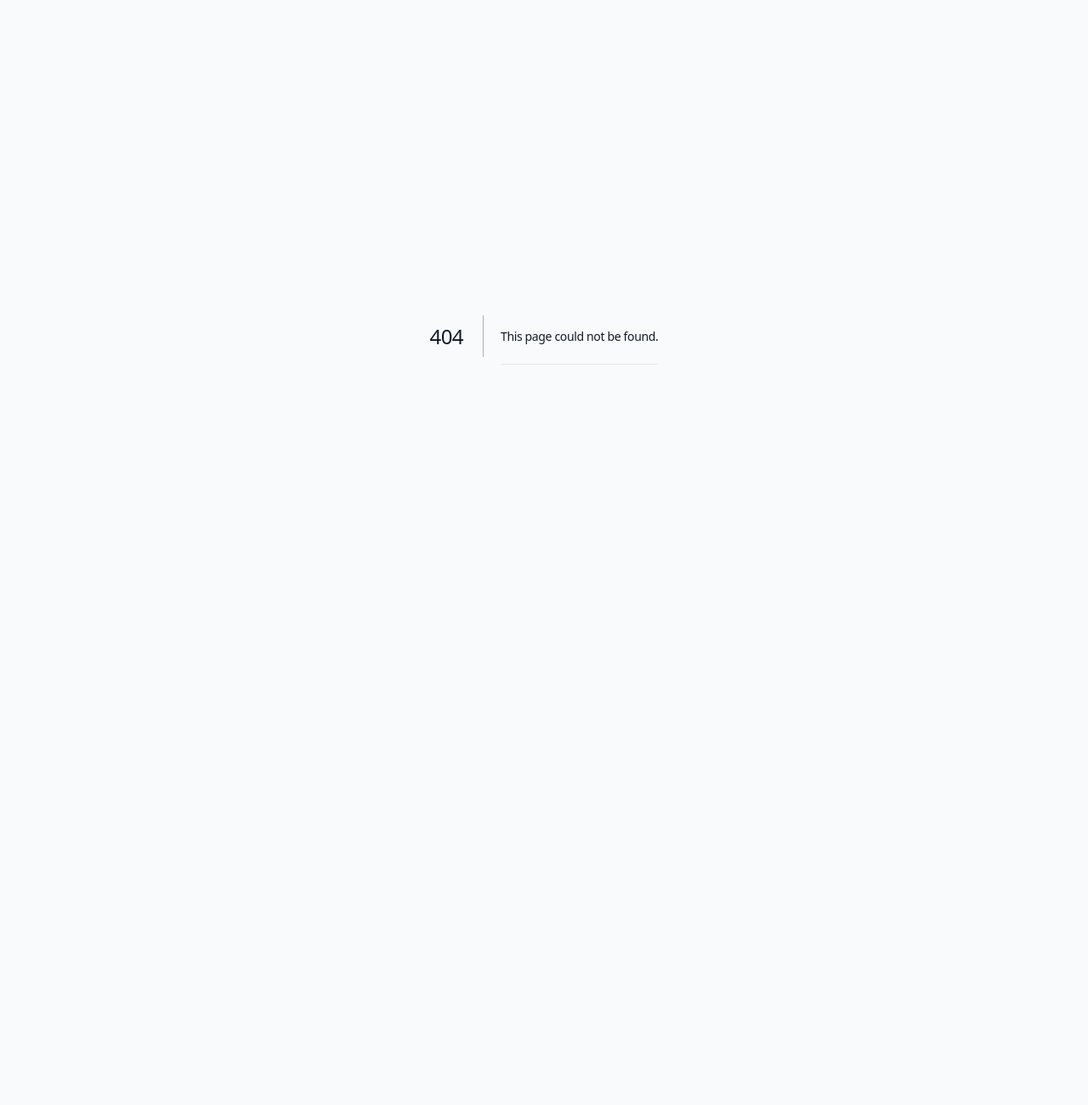
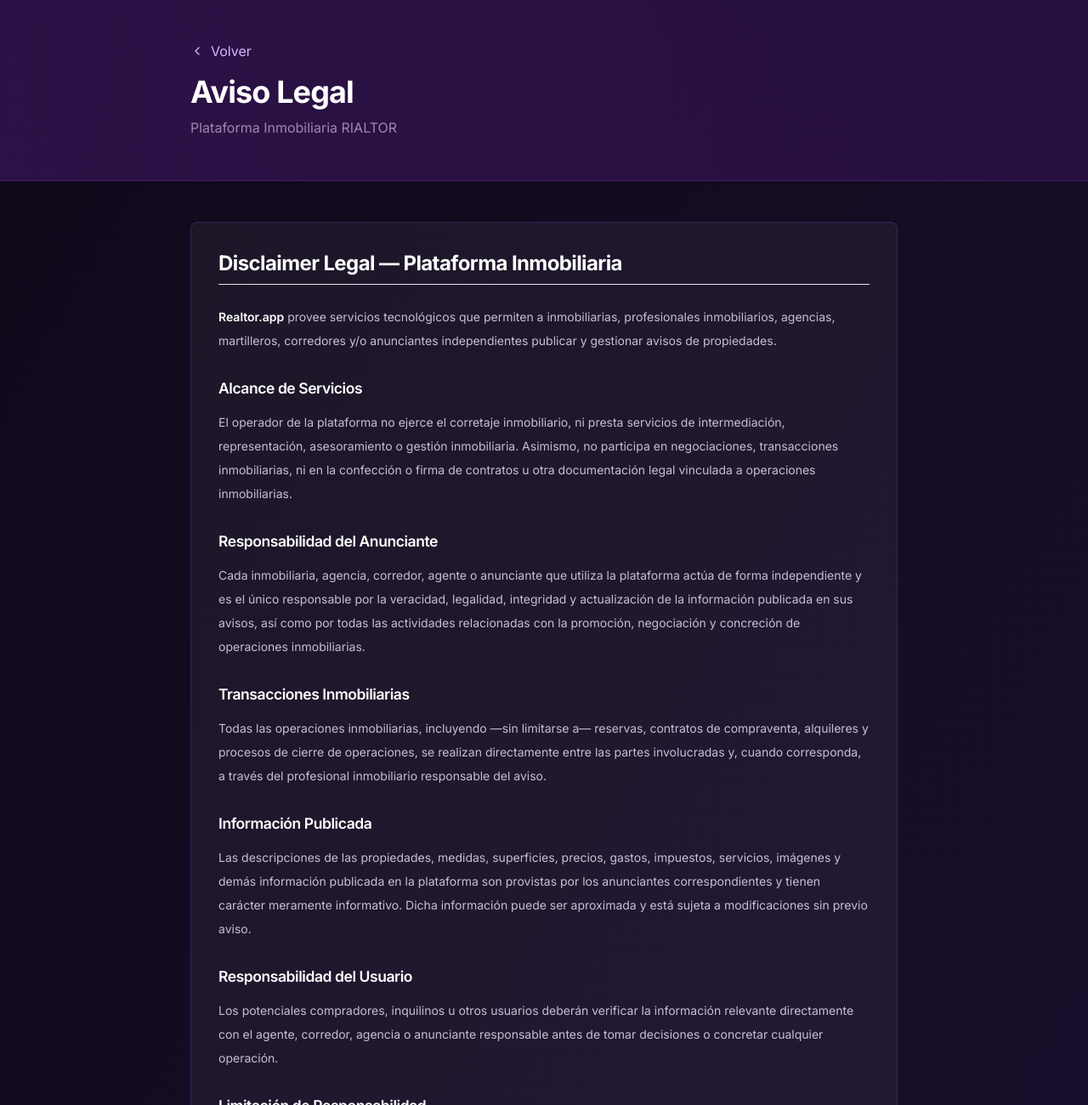
Before and after one commit to Tabix-Group/rialtor, a Next.js app in the folder frontend/: page /aviso-legal in a window 1280 px wide. Before the commit this address had no page. Shown: the top 1300 px of the page at 85% size. Before the commit the page ends 800 px from the top, so only its background shows below. Built offline with nearby package versions, Linux system fonts and the light colour scheme.

Commit message:
disclamer, ayuda redirect

```diff
--- /dev/null
+++ b/frontend/src/app/aviso-legal/page.tsx
@@ -0,0 +1,127 @@
+"use client";
+
+import Link from "next/link";
+import { ChevronLeft } from "lucide-react";
+
+export default function AvisoLegalPage() {
+  return (
+    <div className="min-h-screen bg-gradient-to-br from-[#0f0a1a] to-[#1a0e2e]">
+      {/* Header */}
+      <div className="bg-gradient-to-r from-purple-900/40 to-purple-800/20 border-b border-purple-500/20">
+        <div className="max-w-4xl mx-auto px-4 sm:px-6 lg:px-8 py-12">
+          <Link href="/" className="flex items-center gap-2 text-purple-300 hover:text-white mb-4 transition-colors">
+            <ChevronLeft className="w-4 h-4" />
+            Volver
+          </Link>
+          <h1 className="text-3xl sm:text-4xl font-bold text-white">Aviso Legal</h1>
+          <p className="text-purple-200/60 mt-2">Plataforma Inmobiliaria RIALTOR</p>
+        </div>
+      </div>
+
+      {/* Content */}
+      <div className="max-w-4xl mx-auto px-4 sm:px-6 lg:px-8 py-12">
+        <div className="prose prose-invert max-w-none space-y-8">
+          {/* Main Disclaimer */}
+          <section className="bg-white/5 border border-purple-500/20 rounded-lg p-8">
+            <h2 className="text-2xl font-bold text-white mb-6">Disclaimer Legal — Plataforma Inmobiliaria</h2>
+
+            <div className="space-y-6 text-purple-100/80 text-sm leading-relaxed">
+              <p>
+                <strong className="text-white">Realtor.app</strong> provee servicios tecnológicos que permiten a inmobiliarias, profesionales
+                inmobiliarios, agencias, martilleros, corredores y/o anunciantes independientes publicar y gestionar avisos de propiedades.
+              </p>
+
+              <div>
+                <h3 className="text-white font-semibold mb-3">Alcance de Servicios</h3>
+                <p>
+                  El operador de la plataforma no ejerce el corretaje inmobiliario, ni presta servicios de intermediación, representación,
+                  asesoramiento o gestión inmobiliaria. Asimismo, no participa en negociaciones, transacciones inmobiliarias, ni en la
+                  confección o firma de contratos u otra documentación legal vinculada a operaciones inmobiliarias.
+                </p>
+              </div>
+
+              <div>
+                <h3 className="text-white font-semibold mb-3">Responsabilidad del Anunciante</h3>
+                <p>
+                  Cada inmobiliaria, agencia, corredor, agente o anunciante que utiliza la plataforma actúa de forma independiente y es el
+                  único responsable por la veracidad, legalidad, integridad y actualización de la información publicada en sus avisos, así como
+                  por todas las actividades relacionadas con la promoción, negociación y concreción de operaciones inmobiliarias.
+                </p>
+              </div>
+
+              <div>
+                <h3 className="text-white font-semibold mb-3">Transacciones Inmobiliarias</h3>
+                <p>
+                  Todas las operaciones inmobiliarias, incluyendo —sin limitarse a— reservas, contratos de compraventa, alquileres y procesos
+                  de cierre de operaciones, se realizan directamente entre las partes involucradas y, cuando corresponda, a través del profesional
+                  inmobiliario responsable del aviso.
+                </p>
+              </div>
+
+              <div>
+                <h3 className="text-white font-semibold mb-3">Información Publicada</h3>
+                <p>
+                  Las descripciones de las propiedades, medidas, superficies, precios, gastos, impuestos, servicios, imágenes y demás información
+                  publicada en la plataforma son provistas por los anunciantes correspondientes y tienen carácter meramente informativo. Dicha
+                  información puede ser aproximada y está sujeta a modificaciones sin previo aviso.
+                </p>
+              </div>
+
+              <div>
+                <h3 className="text-white font-semibold mb-3">Responsabilidad del Usuario</h3>
+                <p>
+                  Los potenciales compradores, inquilinos u otros usuarios deberán verificar la información relevante directamente con el agente,
+                  corredor, agencia o anunciante responsable antes de tomar decisiones o concretar cualquier operación.
+                </p>
+              </div>
+
+              <div>
+                <h3 className="text-white font-semibold mb-3">Limitación de Responsabilidad</h3>
+                <p>
+                  El operador de la plataforma no garantiza la exactitud, integridad o actualización de la información publicada y no asume
+                  responsabilidad por errores, omisiones o modificaciones en los datos provistos por anunciantes o terceros.
+                </p>
+              </div>
+            </div>
+          </section>
+
+          {/* Footer Disclaimer (Short Version) */}
+          <section className="bg-white/5 border border-purple-500/20 rounded-lg p-8">
+            <h2 className="text-2xl font-bold text-white mb-6">Resumen (Footer)</h2>
+
+            <div className="space-y-6 text-purple-100/80 text-sm leading-relaxed">
+              <p>
+                <strong className="text-white">Realtor.app</strong> actúa exclusivamente como proveedor de servicios tecnológicos para la
+                publicación de avisos inmobiliarios. No ejerce el corretaje inmobiliario ni interviene en las operaciones entre las partes.
+              </p>
+
+              <p>
+                Las propiedades, descripciones, precios, superficies y demás información publicada son provistas por inmobiliarias, corredores
+                o anunciantes independientes, quienes son los únicos responsables por su veracidad y actualización.
+              </p>
+
+              <p>
+                Las operaciones inmobiliarias se realizan directamente entre las partes y, cuando corresponda, a través del corredor público
+                inmobiliario matriculado responsable de la publicación.
+              </p>
+            </div>
+          </section>
+
+          {/* Contact Section */}
+          <section className="bg-gradient-to-r from-purple-900/40 to-purple-800/20 border border-purple-500/20 rounded-lg p-8 text-center">
+            <h3 className="text-lg font-semibold text-white mb-2">Preguntas sobre este aviso legal</h3>
+            <p className="text-purple-200/60 mb-4">
+              Si tienes dudas sobre estos términos, contáctanos
+            </p>
+            <a
+              href="mailto:rialtor@rialtor.app"
+              className="inline-flex items-center gap-2 px-6 py-2 bg-purple-600 hover:bg-purple-700 text-white rounded-lg transition-colors"
+            >
+              Contactar
+            </a>
+          </section>
+        </div>
+      </div>
+    </div>
+  );
+}
--- a/frontend/src/app/ayuda/page.tsx
+++ b/frontend/src/app/ayuda/page.tsx
@@ -2,6 +2,7 @@
 
 import { useState, useEffect } from 'react'
 import Link from 'next/link'
+import { useRouter } from 'next/navigation'
 import { useAuth } from '../auth/authContext'
 import {
   Calculator,
@@ -26,9 +27,17 @@ import {
 } from 'lucide-react'
 
 export default function AyudaPage() {
-  const { user } = useAuth()
+  const { user, loading } = useAuth()
+  const router = useRouter()
   const [activeSection, setActiveSection] = useState('primeros-pasos')
   const [searchQuery, setSearchQuery] = useState('')
+
+  // Redirect to login if not authenticated
+  useEffect(() => {
+    if (!loading && !user) {
+      router.push(`/auth/login?redirect=/ayuda`)
+    }
+  }, [user, loading, router])
 
   // Smooth scroll to section
   const scrollToSection = (sectionId: string) => {
--- a/frontend/src/app/page.tsx
+++ b/frontend/src/app/page.tsx
@@ -990,7 +990,7 @@ export default function Home() {
               <h3 className="font-semibold mb-4 text-sm">Soporte</h3>
               <ul className="space-y-2.5 text-sm">
                 <li>
-                  <Link href="/centro-ayuda" className="text-purple-300/70 hover:text-white transition-colors">
+                  <Link href="/ayuda" className="text-purple-300/70 hover:text-white transition-colors">
                     Centro de Ayuda
                   </Link>
                 </li>
@@ -1020,12 +1020,28 @@ export default function Home() {
                     Política de Privacidad
                   </Link>
                 </li>
+                <li>
+                  <Link href="/aviso-legal" className="text-purple-300/70 hover:text-white transition-colors">
+                    Aviso Legal
+                  </Link>
+                </li>
               </ul>
             </div>
           </div>
 
-          <div className="border-t border-white/5 pt-8 text-center">
-            <p className="text-sm text-purple-300/40">© 2026 RIALTOR · Todos los derechos reservados</p>
+          <div className="border-t border-white/5 pt-8">
+            <div className="mb-6 text-center text-xs text-purple-300/50 leading-relaxed max-w-3xl mx-auto">
+              <p>
+                <strong>Disclaimer:</strong> RIALTOR actúa exclusivamente como proveedor de servicios tecnológicos para la publicación de avisos inmobiliarios.
+                No ejerce el corretaje inmobiliario ni interviene en las operaciones entre las partes. Las propiedades, descripciones y precios son provistas
+                por anunciantes independientes, quienes son los únicos responsables por su veracidad. Las operaciones inmobiliarias se realizan directamente entre
+                las partes y, cuando corresponda, a través del corredor público inmobiliario matriculado responsable.{" "}
+                <Link href="/aviso-legal" className="text-purple-300/70 hover:text-white transition-colors underline">
+                  Ver aviso legal completo
+                </Link>
+              </p>
+            </div>
+            <p className="text-center text-sm text-purple-300/40">© 2026 RIALTOR · Todos los derechos reservados</p>
           </div>
         </div>
       </footer>
```
